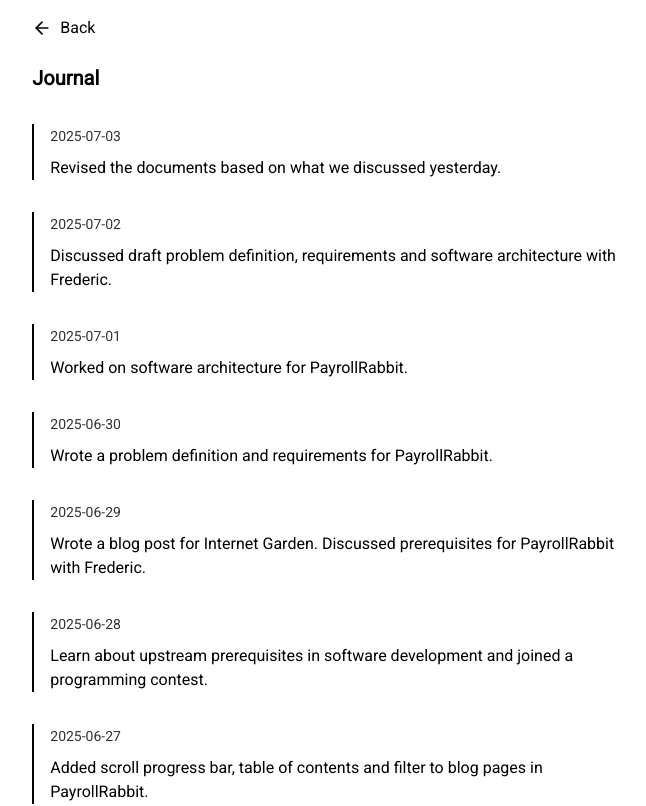
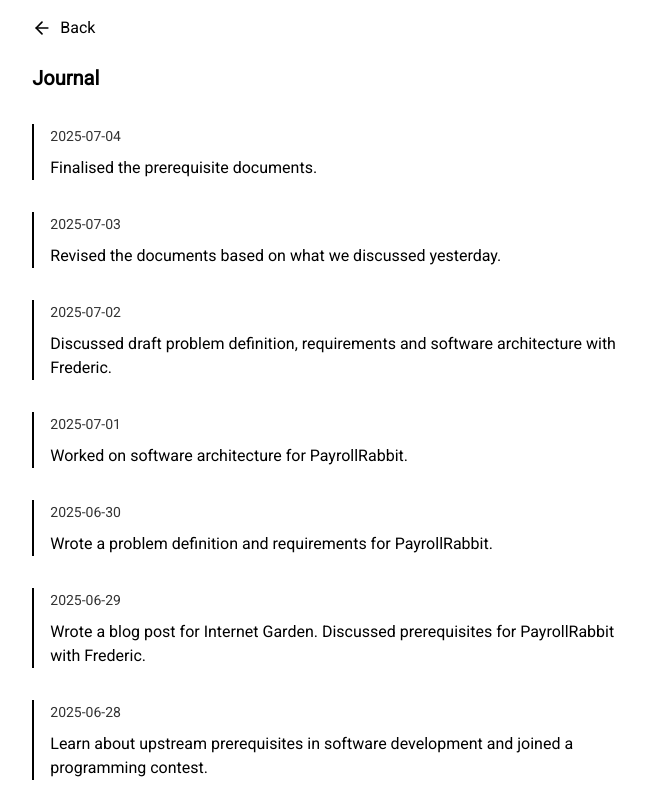
Before and after one commit to minamicode/minamicode.com, a Next.js app: page /journal in a window 1280 px wide. Shown: the top 806 px of the page, without its empty margins (309-955 px from the left). Built offline with nearby package versions, Linux system fonts and the light colour scheme.

Commit message:
add a journal entry

```diff
--- a/src/app/_components/JournalEntries.tsx
+++ b/src/app/_components/JournalEntries.tsx
@@ -6,6 +6,10 @@ type JournalEntry = {
 };
 
 const entries: JournalEntry[] = [
+  {
+    date: "2025-07-04",
+    text: "Finalised the prerequisite documents.",
+  },
   {
     date: "2025-07-03",
     text: "Revised the documents based on what we discussed yesterday.",
```
